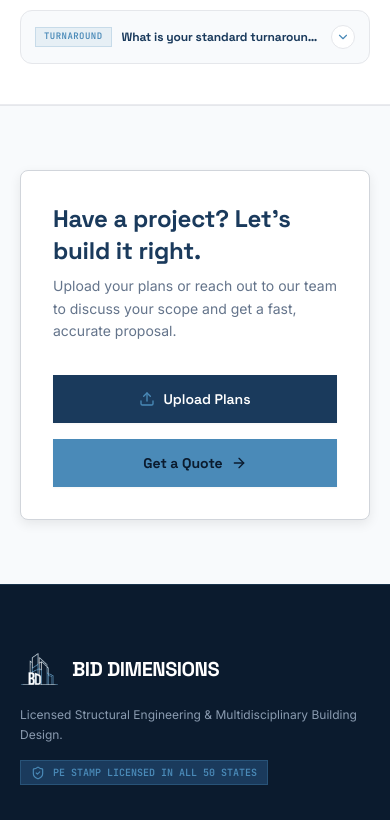
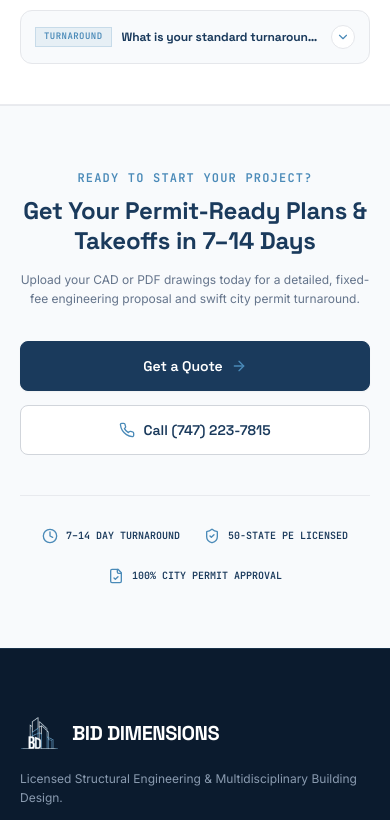
Before and after one commit to shehz-max/Bid-Dimension, a Next.js app: page / in a window 390 px wide. Shown: the part 7684-8504 px from the top of the page. Built offline with nearby package versions, Linux system fonts and the light colour scheme.

Commit message:
feat: implement unified CtaBanner component and standardize all CTAs to Get a Quote across site

```diff
--- a/app/(marketing)/blog/[slug]/page.tsx
+++ b/app/(marketing)/blog/[slug]/page.tsx
@@ -377,7 +377,7 @@
                   href="/contact"
                   className="w-full py-3 bg-bd-navy hover:bg-bd-blue text-white text-center font-display font-semibold text-xs rounded-lg transition-all shadow-xs flex items-center justify-center gap-2"
                 >
-                  <span>Upload Plans for Proposal</span>
+                  <span>Get a Quote</span>
                   <ArrowRight className="w-4 h-4 text-bd-blue" />
                 </Link>
               </div>
@@ -448,7 +448,7 @@
               Upload your plans today for a fast 7-14 day PE-stamped engineering proposal.
             </p>
             <Button variant="primary" size="lg" href="/contact">
-              Request Your Free Quote
+              Get a Quote
             </Button>
           </div>
         </div>
--- a/app/(marketing)/page.tsx
+++ b/app/(marketing)/page.tsx
@@ -5,6 +5,7 @@
 import { ProcessTimeline } from '@/components/organisms/ProcessTimeline';
 import { SoftwareSuite } from '@/components/organisms/SoftwareSuite';
 import { FAQSection } from '@/components/organisms/FAQSection';
+import { CtaBanner } from '@/components/organisms/CtaBanner';
 import { Button } from '@/components/atoms/Button';
 import { FadeInUp } from '@/components/animation/FadeInUp';
 import { StaggerContainer } from '@/components/animation/StaggerContainer';
@@ -241,39 +242,8 @@
       {/* 7. Clean Interactive FAQ Section */}
       <FAQSection />
 
-      {/* 8. Bottom CTA Banner ("Have a project? Let's build it right.") */}
-      <section className="py-16 bg-[#F8FAFC] border-t border-gray-200 text-bd-navy">
-        <div className="max-w-[1280px] mx-auto px-5 sm:px-8 lg:px-12">
-          <div className="bg-white border border-gray-300 p-8 sm:p-10 rounded-lg shadow-md flex flex-col md:flex-row items-center justify-between gap-8">
-            <div className="flex flex-col items-start max-w-xl">
-              <h2 className="font-display font-bold text-2xl sm:text-36px text-bd-navy mb-2">
-                Have a project? Let's build it right.
-              </h2>
-              <p className="font-body text-sm text-bd-gray leading-relaxed">
-                Upload your plans or reach out to our team to discuss your scope and get a fast, accurate proposal.
-              </p>
-            </div>
-
-            <div className="flex flex-col sm:flex-row items-center gap-4 shrink-0 w-full md:w-auto">
-              <Link
-                href="/contact"
-                className="w-full sm:w-auto inline-flex items-center justify-center gap-2 px-6 py-3.5 bg-bd-navy text-white font-display font-semibold text-sm hover:bg-bd-blue transition-colors shadow-sm rounded"
-              >
-                <Upload className="w-4 h-4 text-bd-blue" />
-                <span>Upload Plans</span>
-              </Link>
-
-              <Link
-                href="/contact"
-                className="w-full sm:w-auto inline-flex items-center justify-center gap-2 px-6 py-3.5 bg-bd-blue text-bd-navy-deep font-display font-bold text-sm hover:opacity-90 transition-opacity shadow-sm rounded"
-              >
-                <span>Get a Quote</span>
-                <ArrowRight className="w-4 h-4" />
-              </Link>
-            </div>
-          </div>
-        </div>
-      </section>
+      {/* 8. Consistent Brand CTA Banner */}
+      <CtaBanner />
     </div>
   );
 }
--- a/app/(marketing)/projects/page.tsx
+++ b/app/(marketing)/projects/page.tsx
@@ -23,7 +23,7 @@
         variant="page"
         headline="Featured Engineering & Design Case Studies"
         subheadline="Explore our technical case studies, 3D Revit models, and PE-stamped permit drawing sets across commercial, residential, and industrial projects."
-        cta={{ text: 'Request a Project Estimate', href: '/contact' }}
+        cta={{ text: 'Get a Quote', href: '/contact' }}
         hudBadge={{ label: 'CASE STUDY STATUS', spec: '100% CITY PERMIT APPROVED' }}
         breadcrumb={[
           { label: 'Home', href: '/' },
@@ -163,7 +163,7 @@
           </p>
           <div className="flex flex-col sm:flex-row justify-center items-center gap-4">
             <Button variant="primary" size="lg" href="/contact">
-              Upload Plans for Quote
+              Get a Quote
             </Button>
             <a
               href="tel:7472237815"
--- /dev/null
+++ b/components/organisms/CtaBanner.tsx
@@ -0,0 +1,92 @@
+'use client';
+
+import React from 'react';
+import Link from 'next/link';
+import { FadeInUp } from '@/components/animation/FadeInUp';
+import { Phone, ArrowRight, ShieldCheck, Clock, FileCheck } from 'lucide-react';
+
+export interface CtaBannerProps {
+  tagline?: string;
+  headline?: string;
+  subheadline?: string;
+  primaryCtaText?: string;
+  primaryCtaHref?: string;
+  phoneText?: string;
+  phoneHref?: string;
+}
+
+export const CtaBanner: React.FC<CtaBannerProps> = ({
+  tagline = 'READY TO START YOUR PROJECT?',
+  headline = 'Get Your Permit-Ready Plans & Takeoffs in 7–14 Days',
+  subheadline = 'Upload your CAD or PDF drawings today for a detailed, fixed-fee engineering proposal and swift city permit turnaround.',
+  primaryCtaText = 'Get a Quote',
+  primaryCtaHref = '/contact',
+  phoneText = 'Call (747) 223-7815',
+  phoneHref = 'tel:7472237815',
+}) => {
+  return (
+    <section className="py-16 sm:py-20 bg-[#F8FAFC] border-t border-gray-200/80 text-bd-navy relative">
+      <div className="max-w-[1280px] mx-auto px-5 sm:px-8 lg:px-12 text-center">
+        {/* Eyebrow Tagline */}
+        <FadeInUp>
+          <span className="font-mono text-xs font-semibold uppercase tracking-widest text-bd-blue mb-2.5 block">
+            {tagline}
+          </span>
+        </FadeInUp>
+
+        {/* Headline */}
+        <FadeInUp delay={0.1}>
+          <h2 className="font-display font-bold text-2xl sm:text-40px text-bd-navy mb-3.5 leading-tight max-w-2xl mx-auto">
+            {headline}
+          </h2>
+        </FadeInUp>
+
+        {/* Subheadline */}
+        <FadeInUp delay={0.2}>
+          <p className="font-body text-xs sm:text-base text-bd-gray max-w-xl mx-auto mb-8 leading-relaxed">
+            {subheadline}
+          </p>
+        </FadeInUp>
+
+        {/* Primary & Secondary Action Buttons */}
+        <FadeInUp delay={0.3}>
+          <div className="flex flex-col sm:flex-row items-center justify-center gap-3.5 sm:gap-4 mb-10">
+            <Link
+              href={primaryCtaHref}
+              className="w-full sm:w-auto inline-flex items-center justify-center gap-2 px-7 py-3.5 bg-bd-navy text-white hover:bg-bd-blue font-display font-semibold text-sm transition-all shadow-sm hover:shadow-md hover:-translate-y-0.5 active:translate-y-0 rounded-lg border border-bd-navy hover:border-bd-blue"
+            >
+              <span>{primaryCtaText}</span>
+              <ArrowRight className="w-4 h-4 text-bd-blue" />
+            </Link>
+
+            <a
+              href={phoneHref}
+              className="w-full sm:w-auto inline-flex items-center justify-center gap-2 px-6 py-3.5 bg-white border border-gray-300 font-display font-semibold text-sm text-bd-navy hover:border-bd-blue hover:text-bd-blue transition-all shadow-2xs hover:-translate-y-0.5 active:translate-y-0 rounded-lg"
+            >
+              <Phone className="w-4 h-4 text-bd-blue" />
+              <span>{phoneText}</span>
+            </a>
+          </div>
+        </FadeInUp>
+
+        {/* Trust Badges */}
+        <FadeInUp delay={0.4}>
+          <div className="flex flex-wrap items-center justify-center gap-6 sm:gap-10 pt-8 border-t border-gray-200/80 max-w-2xl mx-auto font-mono text-[10px] sm:text-[11px] text-bd-navy font-semibold">
+            <div className="flex items-center gap-2">
+              <Clock className="w-4 h-4 text-bd-blue shrink-0" />
+              <span>7–14 DAY TURNAROUND</span>
+            </div>
+            <div className="flex items-center gap-2">
+              <ShieldCheck className="w-4 h-4 text-bd-blue shrink-0" />
+              <span>50-STATE PE LICENSED</span>
+            </div>
+            <div className="flex items-center gap-2">
+              <FileCheck className="w-4 h-4 text-bd-blue shrink-0" />
+              <span>100% CITY PERMIT APPROVAL</span>
+            </div>
+          </div>
+        </FadeInUp>
+      </div>
+    </section>
+  );
+};
--- a/components/organisms/Footer.tsx
+++ b/components/organisms/Footer.tsx
@@ -97,7 +97,7 @@
               </li>
               <li>
                 <Link href="/contact" className="hover:text-bd-blue transition-colors">
-                  Get a Free Quote
+                  Get a Quote
                 </Link>
               </li>
             </ul>
@@ -125,7 +125,7 @@
               href="/contact"
               className="inline-flex items-center gap-2 text-xs font-mono font-semibold uppercase text-bd-blue hover:text-white transition-colors mt-2"
             >
-              <span>Launch Quote Wizard</span>
+              <span>Get a Quote</span>
               <ArrowRight className="w-3.5 h-3.5" />
             </Link>
           </div>
--- a/components/organisms/Navigation.tsx
+++ b/components/organisms/Navigation.tsx
@@ -237,7 +237,7 @@
                     onClick={() => setDropdownOpen(false)}
                     className="font-display font-bold text-bd-blue hover:underline flex items-center gap-1 text-[11px]"
                   >
-                    Get a Free Proposal &rarr;
+                    Get a Quote &rarr;
                   </Link>
                 </div>
               </div>
--- a/components/templates/ServiceDetailTemplate.tsx
+++ b/components/templates/ServiceDetailTemplate.tsx
@@ -5,6 +5,7 @@
 import { Hero } from '@/components/organisms/Hero';
 import { FAQItem } from '@/components/molecules/FAQItem';
 import { NationwideLicenseSection } from '@/components/organisms/NationwideLicenseSection';
+import { CtaBanner } from '@/components/organisms/CtaBanner';
 import { Button } from '@/components/atoms/Button';
 import { FadeInUp } from '@/components/animation/FadeInUp';
 import { CheckCircle2, ChevronRight, ArrowRight, ShieldCheck, Building2, HardHat, Home, Briefcase, Sparkles, Layers } from 'lucide-react';
@@ -314,7 +315,7 @@
                   href="/contact"
                   className="w-full bg-[#D4AF37] hover:bg-[#C59B27] text-bd-navy font-bold border-none shadow-sm mt-2 rounded-xl"
                 >
-                  Get in Touch
+                  Get a Quote
                 </Button>
               </div>
             </aside>
@@ -324,6 +325,9 @@
 
       {/* 50-State Nationwide License Coverage Section on Every Service Page */}
       <NationwideLicenseSection />
+
+      {/* Unified Brand CTA Banner */}
+      <CtaBanner />
     </div>
   );
 };
```
